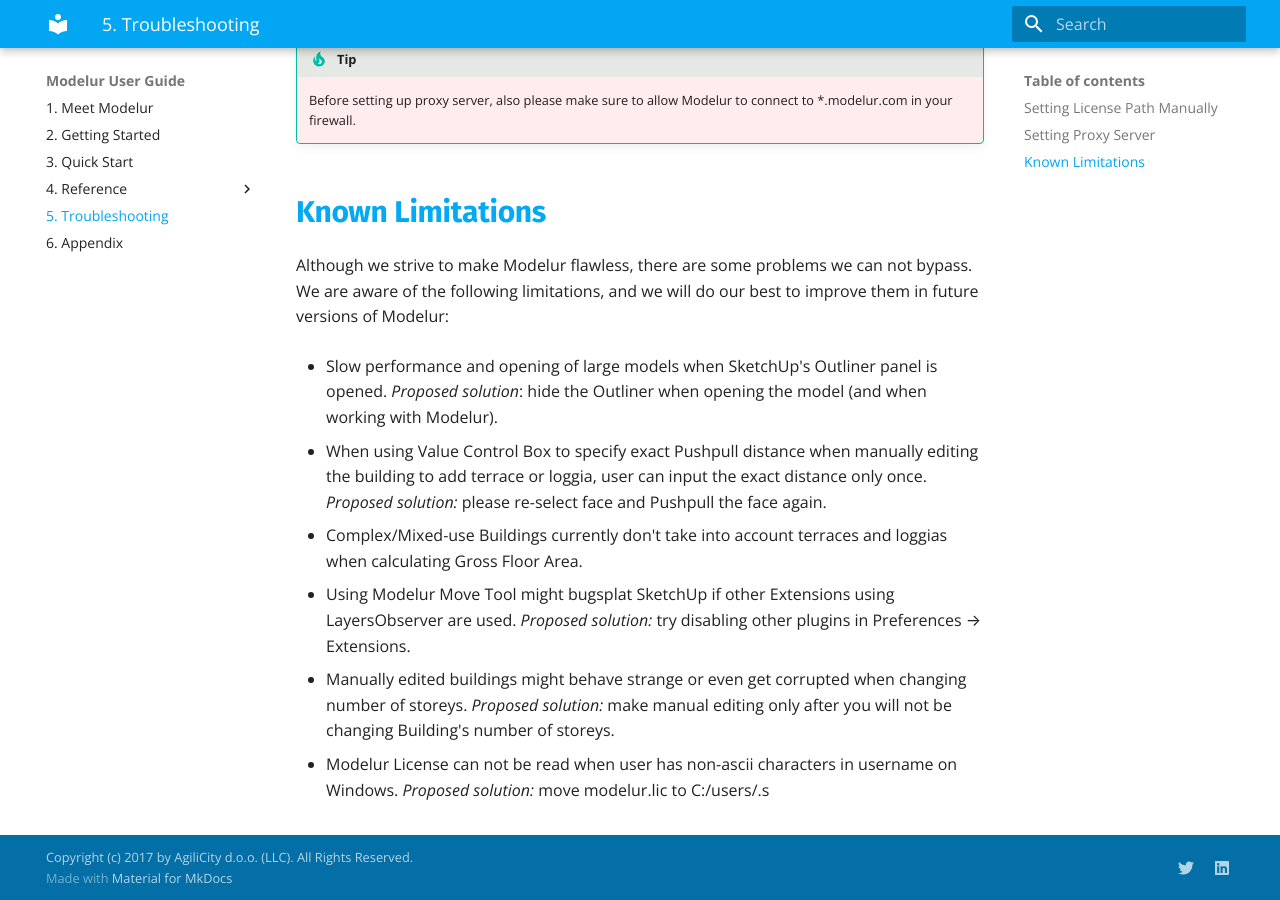
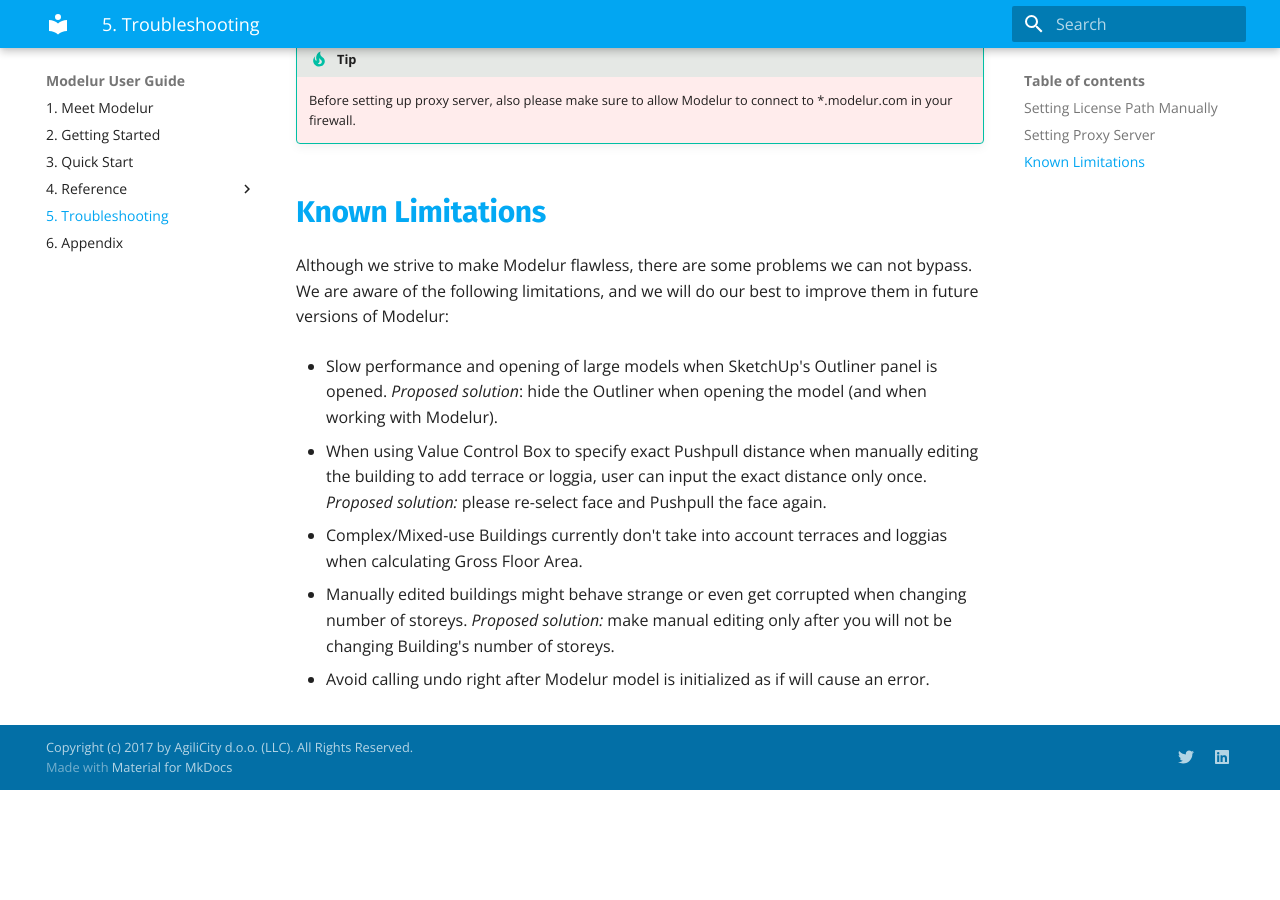
Before and after one commit to Modelur/docs, an MkDocs documentation site: the page built from docs/troubleshooting.md, in a window 1280 px wide and 900 px high, scrolled down 1288 px. Built offline with MkDocs 1.6.1 and Material for MkDocs 9.7.7, drawn with Linux system fonts in a browser that asks for light colours; old or Windows-style settings are respelled for this version of MkDocs; after the commit the page ends 2078 px from its top, so only the background shows below that.

Commit message:
- Improved known limitations description.

```diff
--- a/docs/troubleshooting.md
+++ b/docs/troubleshooting.md
@@ -35,8 +35,7 @@
 
  - Complex/Mixed-use Buildings currently don't take into account terraces and loggias when calculating Gross Floor Area.
 
- - Using Modelur Move Tool might bugsplat SketchUp if other Extensions using LayersObserver are used. *Proposed solution:* try disabling other plugins in Preferences → Extensions.
 
  - Manually edited buildings might behave strange or even get corrupted when changing number of storeys. *Proposed solution:* make manual editing only after you will not be changing Building's number of storeys.
 
- - Modelur License can not be read when user has non-ascii characters in username on Windows. *Proposed solution:* move modelur.lic to C:/users/.s
+ - Avoid calling undo right after Modelur model is initialized as if will cause an error.
```
